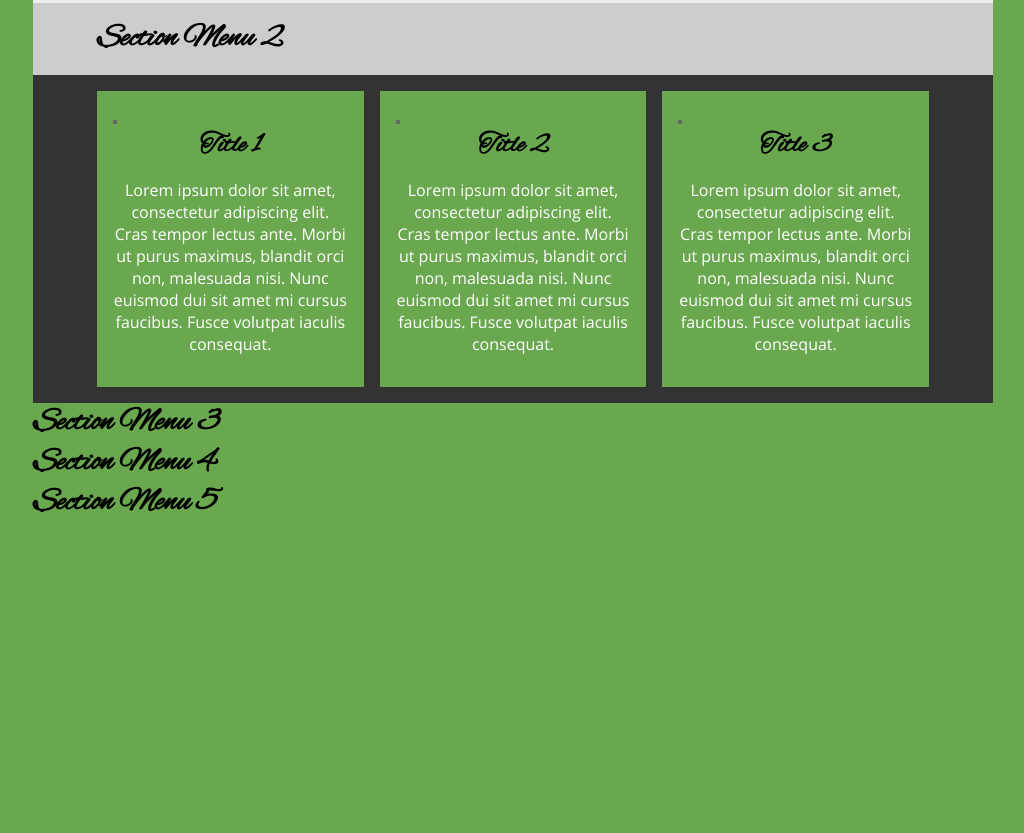
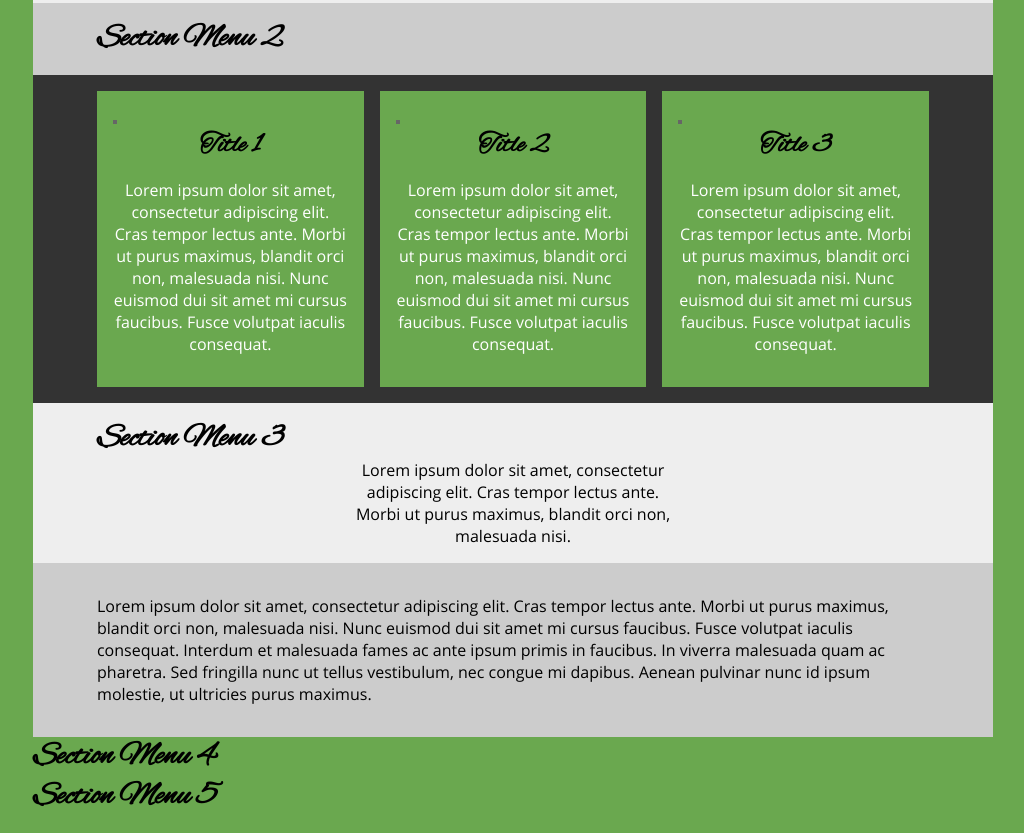
Before and after one commit to ArthurBlanc/LesJardinsDeThorim, a plain HTML site: page index.html in a window 1280 px wide. Shown: the part 847-1680 px from the top of the page, without its empty margins (127-1151 px from the left). Before the commit the page ends 1386 px from the top, so only its background shows below. Drawn offline with Linux system fonts and the light colour scheme.

Commit message:
add section 3

```diff
--- a/index.css
+++ b/index.css
@@ -210,6 +210,20 @@ Dark Gray (BG S2, BG S4 Header, BG Footer): 	#333333
   /* ==            SECTION 3                */
   /*---------------------------------------- */
 
+  .section3 {
+      background: #CCCCCC;
+  }
+
+  .section3 header {
+      background: #EEEEEE;
+  }
+
+  .section3 header p {
+      text-align: center; /* Centre le texte du paragraphe du header de la S03 */
+      max-width: 40%; /* Largeur maximale du paragraphe du header de la S03 */
+      margin: auto; /* Centre horizontalement le paragraphe du header de la S03 */
+  }
+
   /* ---------------------------------------- */
   /* ==            SECTION 4                */
   /*---------------------------------------- */
--- a/index.html
+++ b/index.html
@@ -94,10 +94,12 @@
 		  		</section>
 		  		<!-- SECTION 3 -->
 		  		<section id="section3" class="section3">
-		  			<header class="section3-header">
+		  			<header class="section3-header section-padding">
 		  				<h1>Section Menu 3</h1>
+		  				<p>Lorem ipsum dolor sit amet, consectetur adipiscing elit. Cras tempor lectus ante. Morbi ut purus maximus, blandit orci non, malesuada nisi. </p>
 		  			</header>
-		  			<div class="section3-content">
+		  			<div class="section3-content section-padding">
+		  				<p>Lorem ipsum dolor sit amet, consectetur adipiscing elit. Cras tempor lectus ante. Morbi ut purus maximus, blandit orci non, malesuada nisi. Nunc euismod dui sit amet mi cursus faucibus. Fusce volutpat iaculis consequat. Interdum et malesuada fames ac ante ipsum primis in faucibus. In viverra malesuada quam ac pharetra. Sed fringilla nunc ut tellus vestibulum, nec congue mi dapibus. Aenean pulvinar nunc id ipsum molestie, ut ultricies purus maximus. </p>
 		  			</div>
 		  		</section>
 		  		<!-- SECTION 4 -->
```
